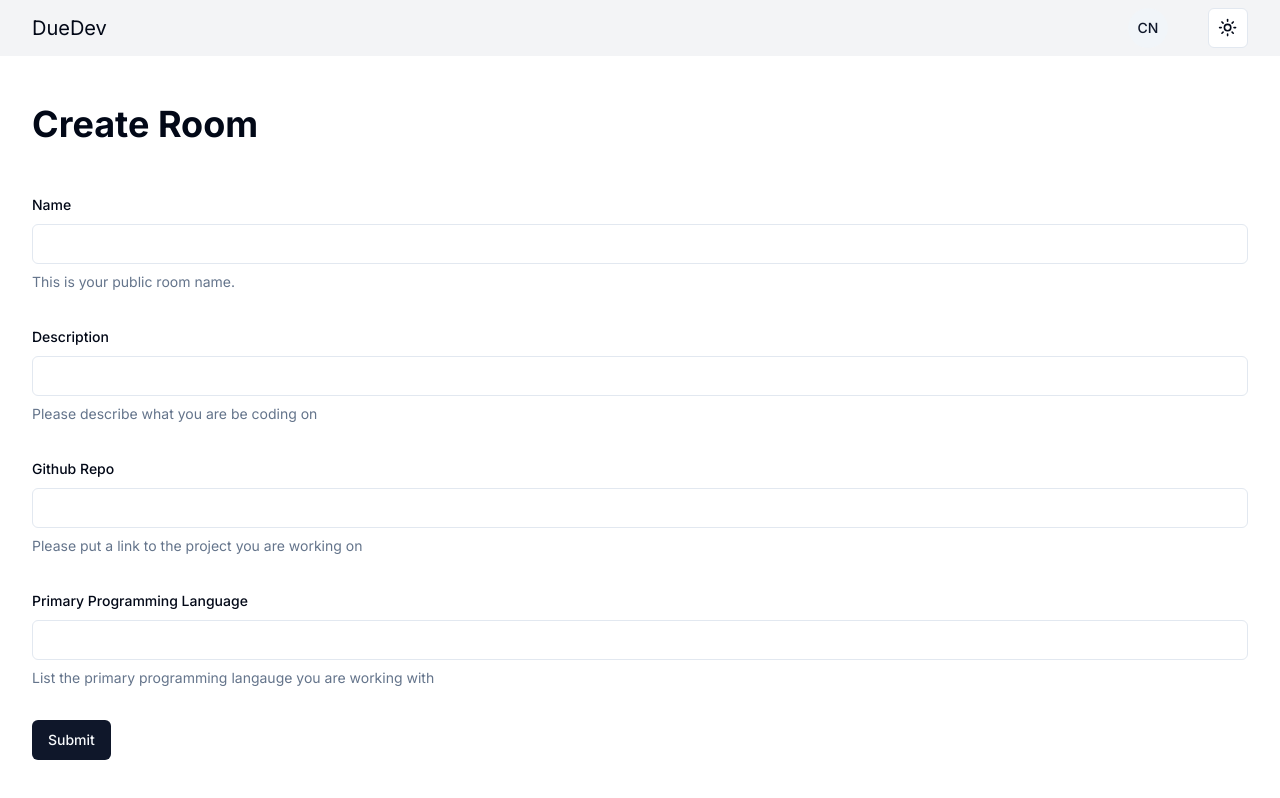
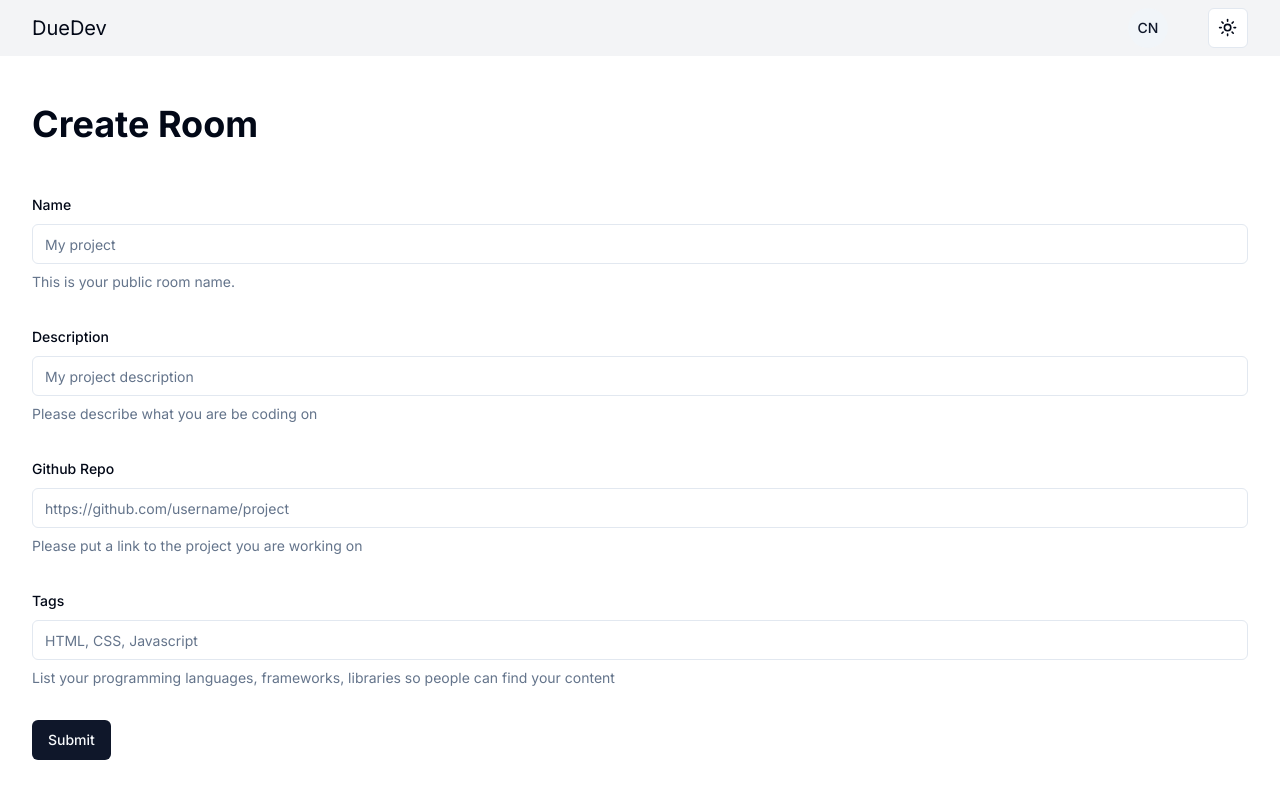
Before and after one commit to vinaybadgujar102/duo-dev, a Next.js app: page /create-room in a window 1280 px wide. Built offline with nearby package versions, Linux system fonts and the light colour scheme; no server answers.

Commit message:
refactor language naming to tag

```diff
--- a/src/app/create-room/create-room-form.tsx
+++ b/src/app/create-room/create-room-form.tsx
@@ -21,7 +21,7 @@ const formSchema = z.object({
   name: z.string().min(1).max(50),
   description: z.string().min(1).max(250),
   githubRepo: z.string().min(1).max(50),
-  language: z.string().min(1).max(50),
+  tags: z.string().min(1).max(50),
 });
 
 export function CreateRoomForm() {
@@ -32,7 +32,7 @@ export function CreateRoomForm() {
       description: "",
       name: "",
       githubRepo: "",
-      language: "",
+      tags: "",
     },
   });
 
@@ -51,7 +51,7 @@ export function CreateRoomForm() {
             <FormItem>
               <FormLabel>Name</FormLabel>
               <FormControl>
-                <Input {...field} />
+                <Input {...field} placeholder="My project" />
               </FormControl>
               <FormDescription>This is your public room name.</FormDescription>
               <FormMessage />
@@ -65,7 +65,7 @@ export function CreateRoomForm() {
             <FormItem>
               <FormLabel>Description</FormLabel>
               <FormControl>
-                <Input {...field} />
+                <Input {...field} placeholder="My project description" />
               </FormControl>
               <FormDescription>
                 Please describe what you are be coding on
@@ -81,7 +81,10 @@ export function CreateRoomForm() {
             <FormItem>
               <FormLabel>Github Repo</FormLabel>
               <FormControl>
-                <Input {...field} />
+                <Input
+                  {...field}
+                  placeholder="https://github.com/username/project"
+                />
               </FormControl>
               <FormDescription>
                 Please put a link to the project you are working on
@@ -92,15 +95,16 @@ export function CreateRoomForm() {
         />
         <FormField
           control={form.control}
-          name="language"
+          name="tags"
           render={({ field }) => (
             <FormItem>
-              <FormLabel>Primary Programming Language</FormLabel>
+              <FormLabel>Tags</FormLabel>
               <FormControl>
-                <Input {...field} />
+                <Input {...field} placeholder="HTML, CSS, Javascript" />
               </FormControl>
               <FormDescription>
-                List the primary programming langauge you are working with
+                List your programming languages, frameworks, libraries so people
+                can find your content
               </FormDescription>
               <FormMessage />
             </FormItem>
--- a/src/app/rooms/[roomId]/page.tsx
+++ b/src/app/rooms/[roomId]/page.tsx
@@ -9,6 +9,7 @@ export default async function RoomPage(props: { params: { roomId: string } }) {
   if (!room) {
     return <div>Room not found</div>;
   }
+  const tags = room.tags.split(",").map((tag) => tag.trim());
   return (
     <div className="grid grid-cols-4 min-h-screen">
       <div className="col-span-3 p-4 pr-1">
@@ -19,12 +20,10 @@ export default async function RoomPage(props: { params: { roomId: string } }) {
       <div className="col-span-1 p-4 pl-2">
         <div className="rounded-lg border bg-card text-card-foreground shadow-sm p-4 flex flex-col gap-4">
           <h1 className="text-base">{room?.name}</h1>
-          <p className="text-base_text-gray-600">{room?.description}</p>
-          <Badge className="w-fit">{room.language}</Badge>
           {room.githubRepo && (
             <Link
               href={room.githubRepo}
-              className="flex items-center gap-2"
+              className="flex items-center gap-2 text-center text-sm"
               target="_blank"
               rel="noopener noreferrer"
             >
@@ -32,6 +31,15 @@ export default async function RoomPage(props: { params: { roomId: string } }) {
               Github Project
             </Link>
           )}
+          <p className="text-base_text-gray-600">{room?.description}</p>
+
+          <div className="flex gap-2 flex-wrap">
+            {tags.map((tag) => (
+              <Badge className="w-fit" key={lang}>
+                {lang}
+              </Badge>
+            ))}
+          </div>
         </div>
       </div>
     </div>
--- a/src/db/schema.ts
+++ b/src/db/schema.ts
@@ -71,7 +71,7 @@ export const room = pgTable("room", {
     .references(() => users.id, { onDelete: "cascade" }),
   name: text("name").notNull(),
   description: text("description").notNull(),
-  language: text("language").notNull(),
+  tags: text("tags").notNull(),
   githubRepo: text("githubRepo"),
 });
 
```
